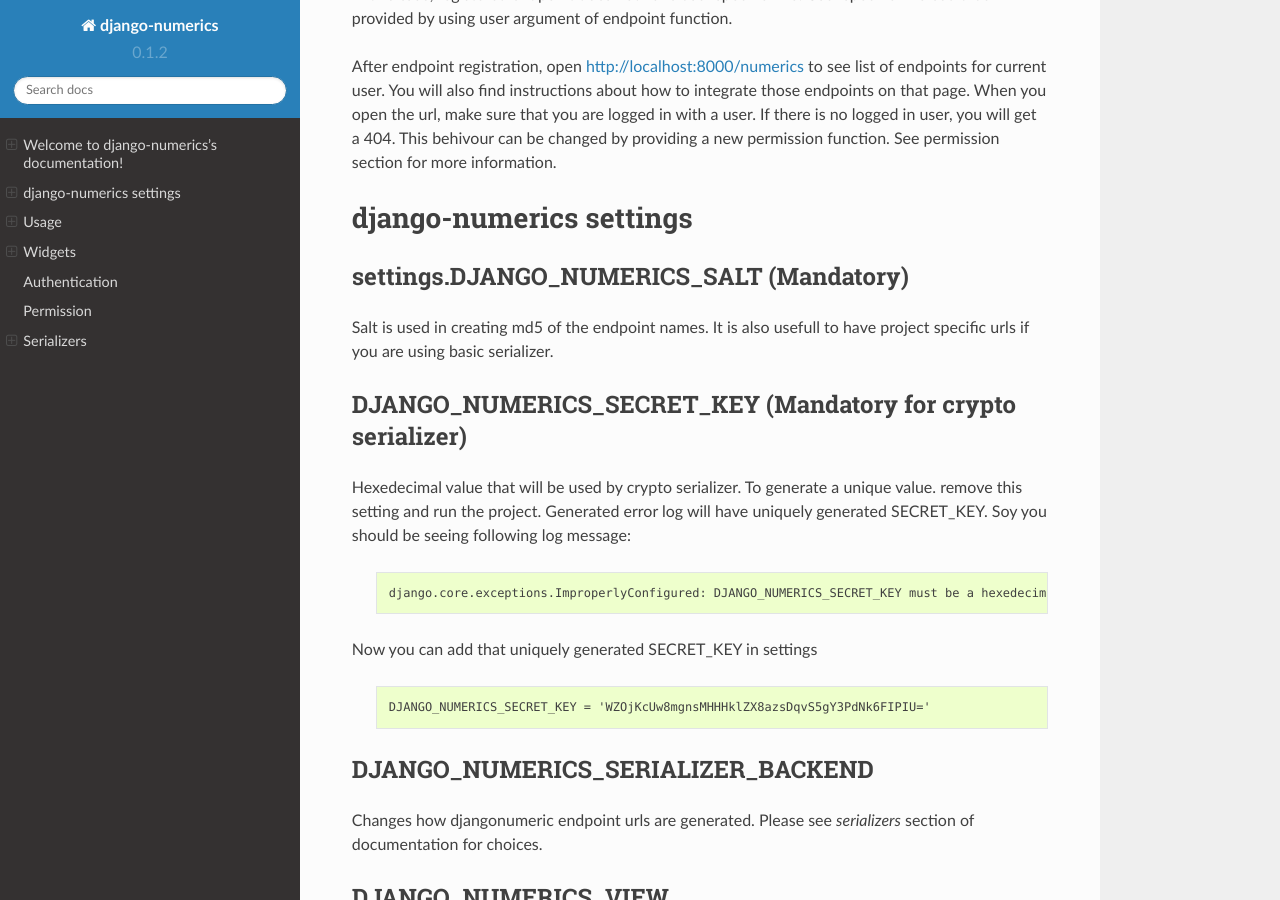
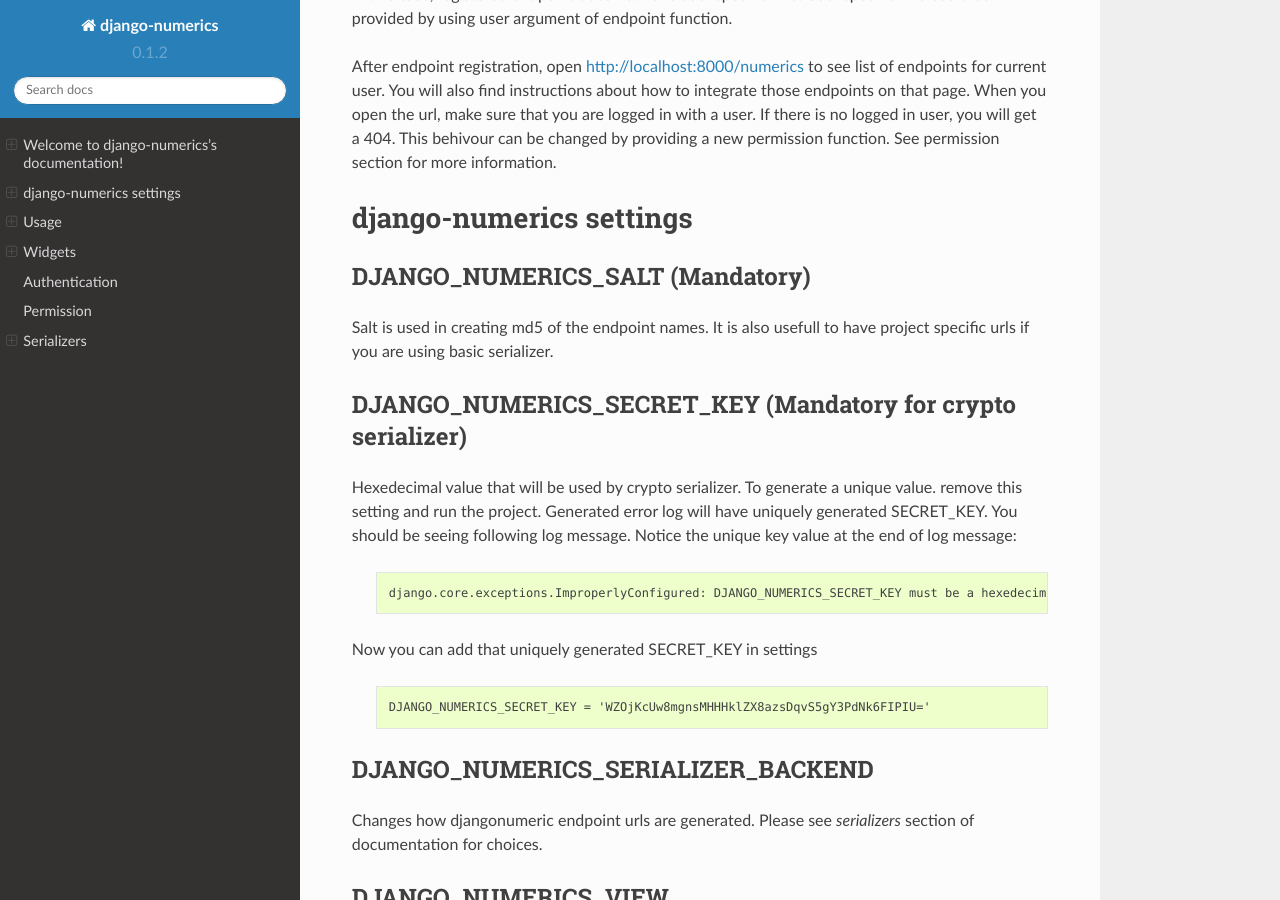
Before and after one commit to huseyinyilmaz/django-numerics, a Sphinx documentation site: the page built from doc/source/index.rst, in a window 1280 px wide and 900 px high, scrolled down 1492 px. Built offline with Sphinx 7.4.7 and the Read the Docs theme 2.0.0, drawn with Linux system fonts in a browser that asks for light colours.

Commit message:
updates settings

```diff
--- a/doc/source/index.rst
+++ b/doc/source/index.rst
@@ -82,7 +82,7 @@
 django-numerics settings
 ========================
 
-settings.DJANGO_NUMERICS_SALT (Mandatory)
+DJANGO_NUMERICS_SALT (Mandatory)
 -----------------------------------------
 
 Salt is used in creating md5 of the endpoint names. It is also usefull to have project specific urls if you are using basic serializer.
@@ -90,7 +90,7 @@
 DJANGO_NUMERICS_SECRET_KEY (Mandatory for crypto serializer)
 ------------------------------------------------------------
 
-Hexedecimal value that will be used by crypto serializer. To generate a unique value. remove this setting and run the project. Generated error log will have uniquely generated SECRET_KEY. Soy you should be seeing following log message:
+Hexedecimal value that will be used by crypto serializer. To generate a unique value. remove this setting and run the project. Generated error log will have uniquely generated SECRET_KEY. You should be seeing following log message. Notice the unique key value at the end of log message:
 
  .. code-block:: text
 
```
